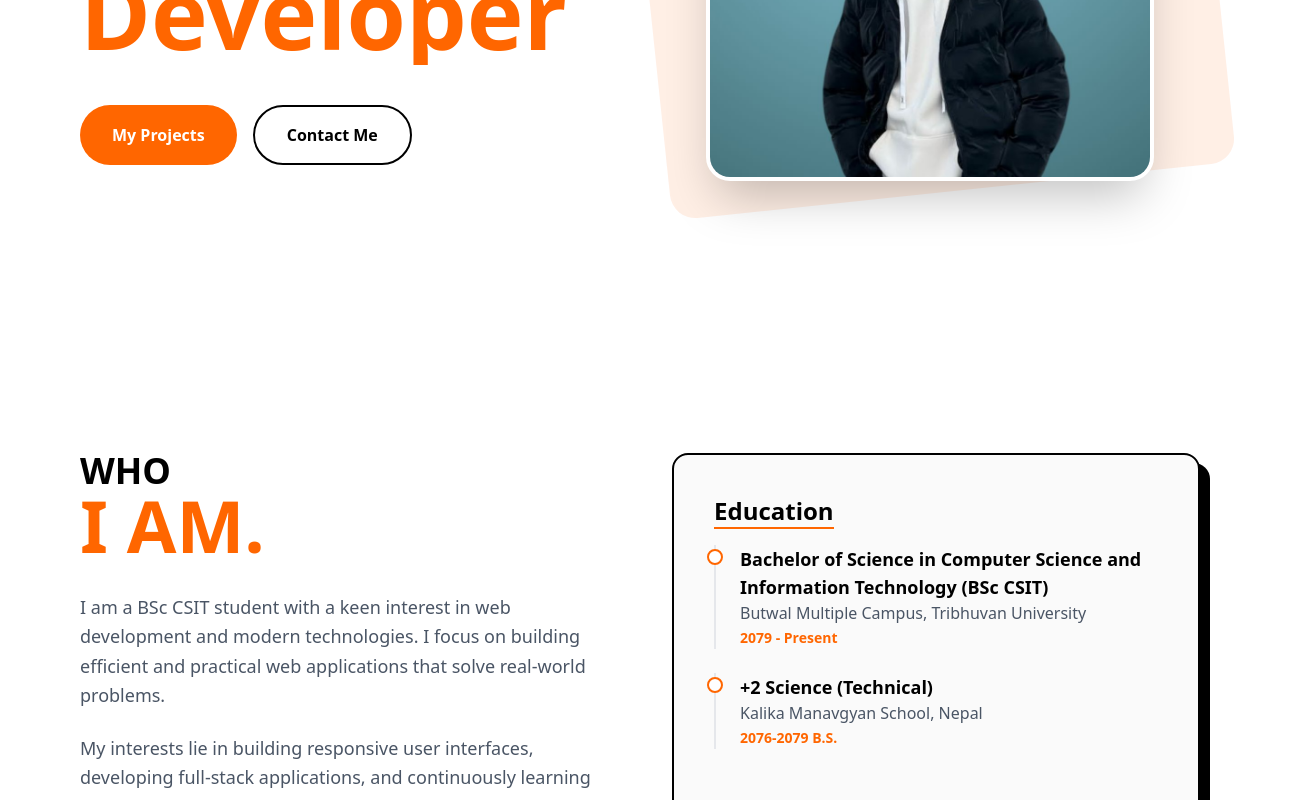
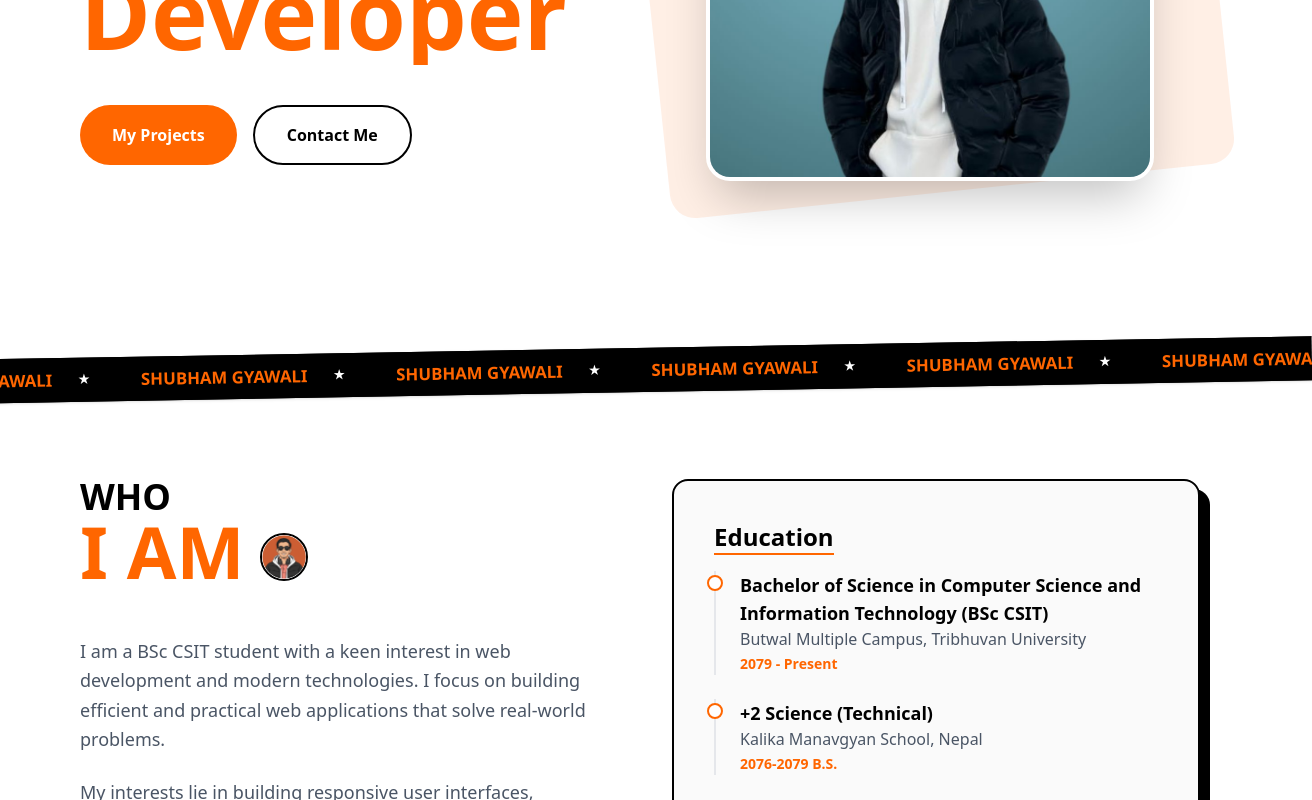
Before and after one commit to shubhamgyawali7/Portfolio, a React (Vite) app: page / in a window 1280 px wide. Shown: the part 443-1243 px from the top of the page, 1312 px wide, since content can reach past the window. Built offline with nearby package versions, Linux system fonts and the light colour scheme.

Commit message:
feat:logo and stripe scrolling text

```diff
--- a/index.html
+++ b/index.html
@@ -2,9 +2,9 @@
 <html lang="en">
   <head>
     <meta charset="UTF-8" />
-    <link rel="icon" type="image/svg+xml" href="/vite.svg" />
+    <link rel="icon" type="image/png" href="/logo/my-logo1.png" />
     <meta name="viewport" content="width=device-width, initial-scale=1.0" />
-    <title>my-portfolio</title>
+    <title>Shubham Gyawali - Portfolio</title>
   </head>
   <body>
     <div id="root"></div>
--- a/src/App.jsx
+++ b/src/App.jsx
@@ -10,6 +10,7 @@ import Footer from "./components/Footer";
 import Skill from "./sections/Skill";
 import SignatureLoader from "./components/SignatureLoader";
 import "./styles/index.css";
+import ScrollingText from "./components/ScrollingText";
 
 export default function App() {
   const [isLoading, setIsLoading] = useState(true);
@@ -39,6 +40,7 @@ export default function App() {
           <Navbar />
           <main>
             <Hero />
+            <ScrollingText/>
             <About />
             <Skill />
             <Projects />
--- a/src/components/Navbar.jsx
+++ b/src/components/Navbar.jsx
@@ -21,6 +21,11 @@ const Navbar = () => {
           animate={{ opacity: 1, x: 0 }}
           className="text-2xl font-black text-black"
         >
+              {/* <img
+            src="/logo/my-logo1.png"
+            alt="Portfolio Logo"
+            className="h-10 w-auto"
+          /> */}
           PORT<span className="text-brand-orange">FOLIO.</span>
         </motion.div>
 
--- /dev/null
+++ b/src/components/ScrollingText.jsx
@@ -0,0 +1,39 @@
+import { motion } from "framer-motion";
+
+const ScrollingText = () => {
+  const marqueeVariants = {
+    animate: {
+      x: [0, -1035],
+      transition: {
+        x: {
+          repeat: Infinity,
+          repeatType: "loop",
+          duration: 20,
+          ease: "linear",
+        },
+      },
+    },
+  };
+
+  return (
+    <div className="relative w-full overflow-hidden bg-black py-2 border-y  z-10 -rotate-1 scale-105 -my-2 shadow-sm">
+      <motion.div
+        className="flex whitespace-nowrap"
+        variants={marqueeVariants}
+        animate="animate"
+      >
+        {[...Array(20)].map((_, i) => (
+          <span
+            key={i}
+            className="text-sm md:text-base font-bold text-[#FF6600] uppercase mx-6 flex items-center"
+          >
+            SHUBHAM GYAWALI
+            <span className="ml-6 text-white text-xs">★</span>
+          </span>
+        ))}
+      </motion.div>
+    </div>
+  );
+};
+
+export default ScrollingText;
--- a/src/sections/About.jsx
+++ b/src/sections/About.jsx
@@ -18,7 +18,12 @@ const About = () => {
         >
           <h2 className="text-5xl text-black md:text-4xl font-black mb-8 leading-none">
             WHO <br />
-            <span className="text-5xl text-[#FF6600]  md:text-7xl">I AM.</span>
+            <span className="text-5xl text-[#FF6600]  md:text-7xl">I AM</span>
+            <img
+              src="/logo/my-logo1.png"
+              alt="Portfolio Logo"
+              className="h-12 w-12  mb-6 inline-block ml-4 rounded-full border-2 border-black object-cover"
+            />
           </h2>
 
           <div className="space-y-4 text-gray-700 text-lg md:text-xl font-medium leading-relaxed">
```
Also changed, not shown: public/logo/my-logo1.png (added), public/logo/my-logo2.png (added).
